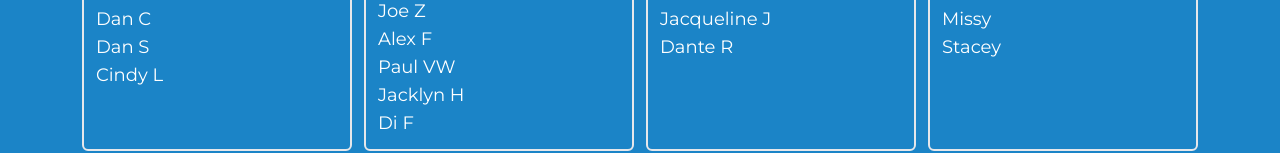
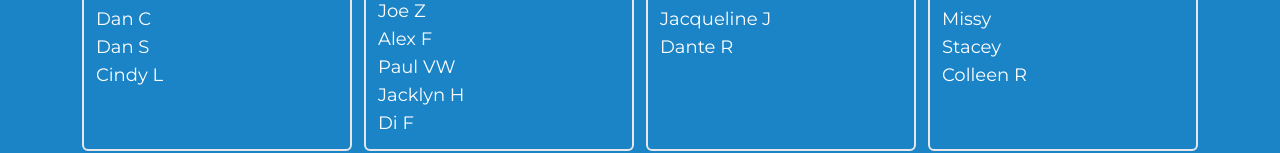
Before and after one commit to ozzyonfire/beach-slam, a Next.js app: page / in a window 1280 px wide. Shown: the part 2212-2365 px from the top of the page. Built offline with nearby package versions, Linux system fonts and the light colour scheme; what @slack/web-api would draw is missing.

Commit message:
team changes

```diff
--- a/components/teams.tsx
+++ b/components/teams.tsx
@@ -75,7 +75,8 @@ export default function Teams() {
 			'Colin C',
 			'Don',
 			'Missy',
-			'Stacey'
+			'Stacey',
+			'Colleen R'
 		]
 	}];
 
```
